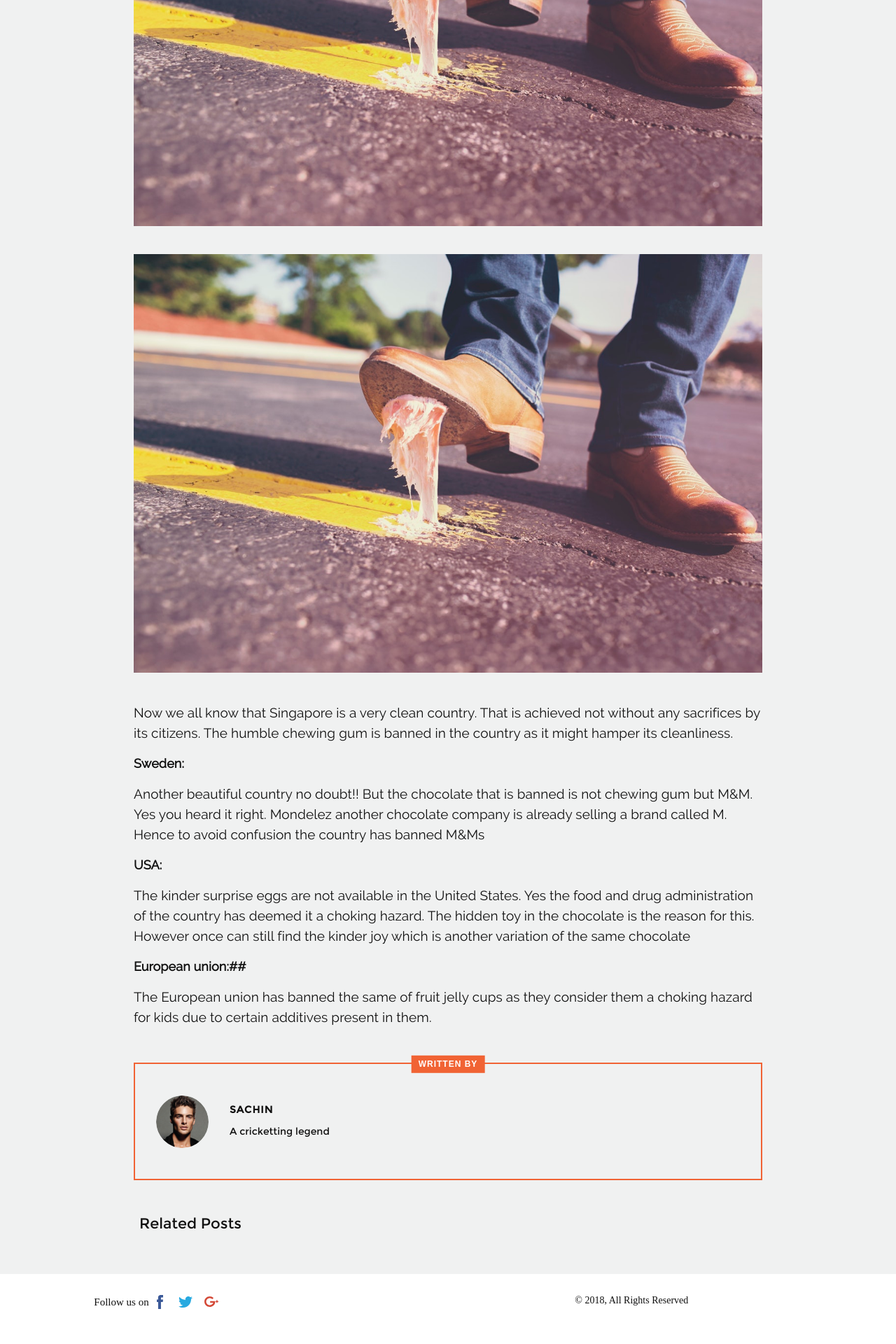
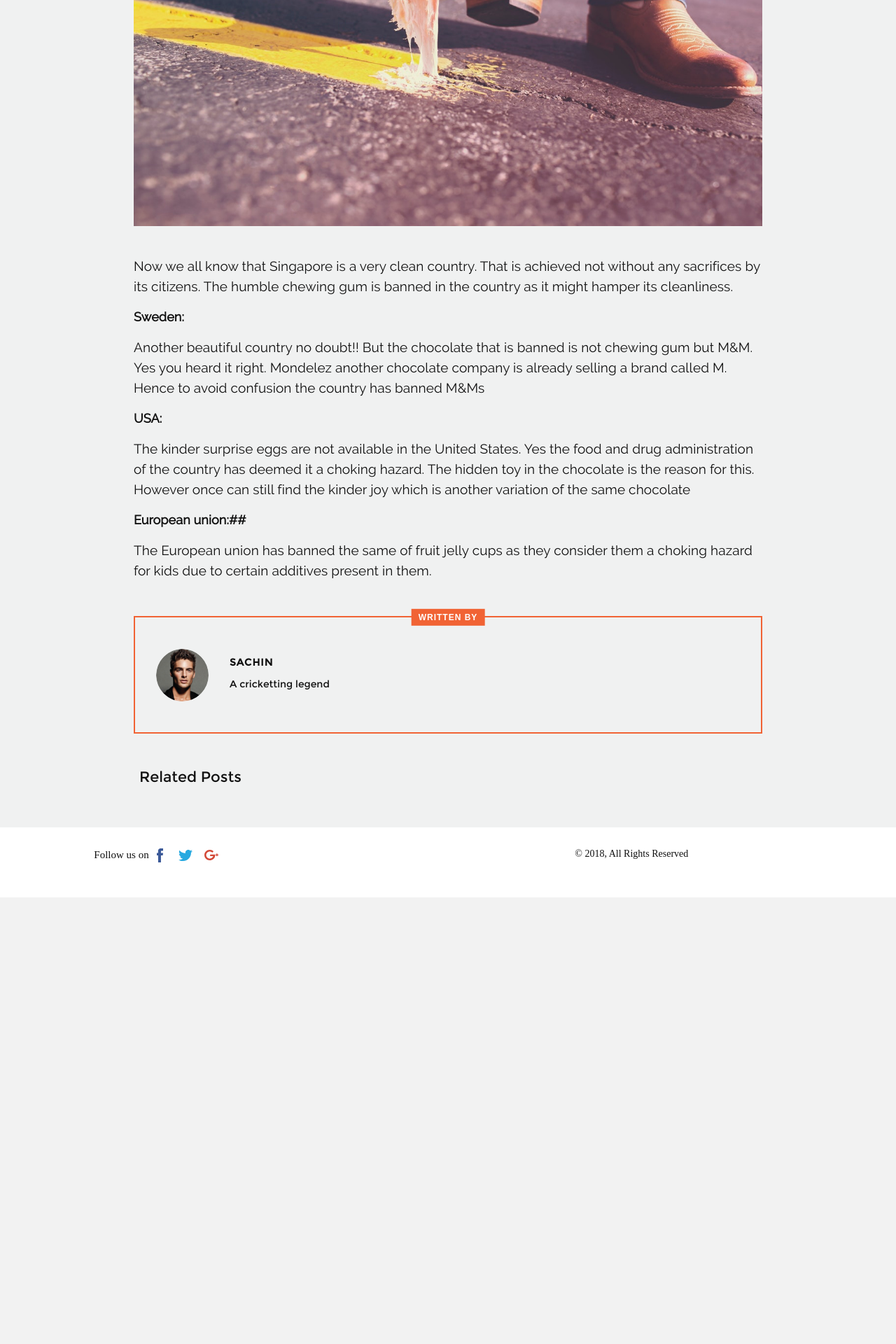
Before and after one commit to sherlifelix/blog, a Jekyll site: the page built from _posts/2018-10-27-countries-which-have-banned-chocolate.md, in a window 1280 px wide. Shown: the part 775-2695 px from the top of the page at 70% size. Built offline with Jekyll 4.4.1, drawn with Linux system fonts in a browser that asks for light colours; comment, search, counter and statistics services are not loaded; after the commit the page ends 2057 px from its top, so only the background shows below that.

Commit message:
Update 2018-10-27-countries-which-have-banned-chocolate.md

```diff
--- a/_posts/2018-10-27-countries-which-have-banned-chocolate.md
+++ b/_posts/2018-10-27-countries-which-have-banned-chocolate.md
@@ -8,7 +8,7 @@ title: 'Countries that have banned chocolate '
 blog_category: Lifestyle
 ---
 ## Singapore
-![]({{site.baseurl}}/assets/img/Chewing%20Gum.jpg)![Chewing Gum.jpg]({{site.baseurl}}/assets/img/Chewing Gum.jpg)
+![Chewing Gum.jpg]({{site.baseurl}}/assets/img/Chewing%20Gum.jpg)
 
 Now we all know that Singapore is a very clean country. That is achieved not without any sacrifices by its citizens. The humble chewing gum is banned in the country as it might hamper its cleanliness.
 
```
